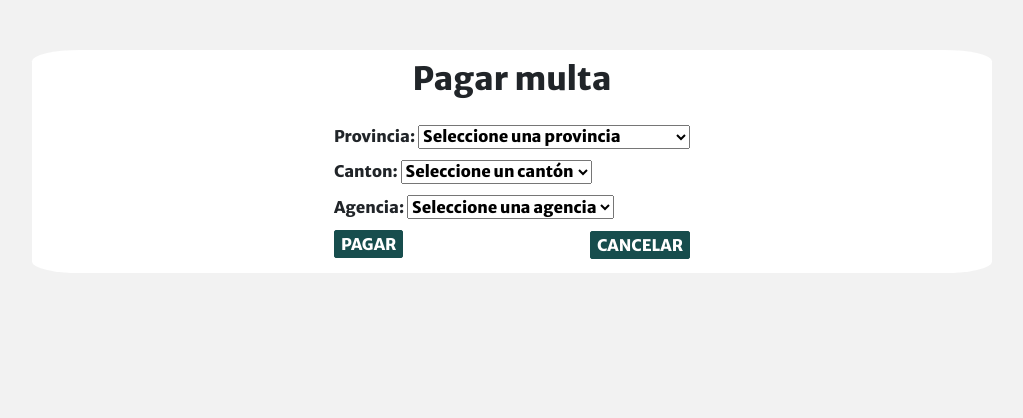
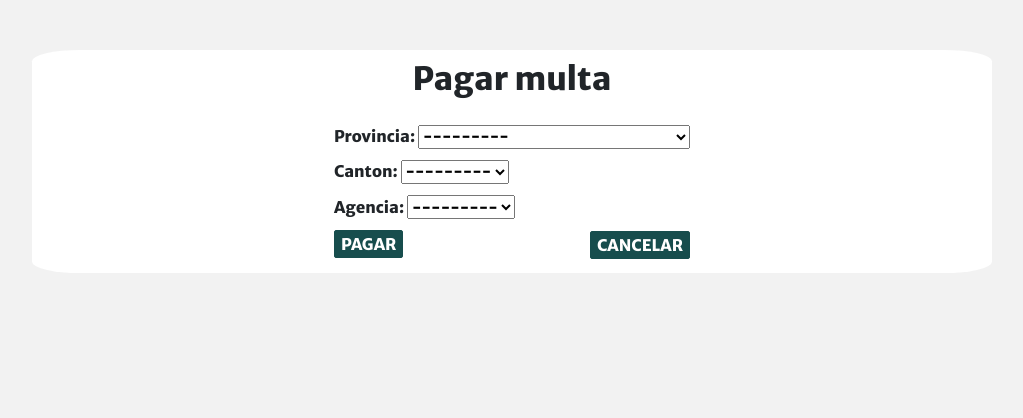
Before and after one commit to andresngm2010/requisitoPrevioVehicular, a Django app: page /pagar_multa in a window 1280 px wide. Shown: the part 91-509 px from the top of the page, without its empty margins (128-1151 px from the left). Run offline with Django 4.2, Linux system fonts and the light colour scheme; data comes from the database, SQL or seed files in the repository; both versions use the stored data as it was after the commit; some libraries are stand-ins or nearby versions.

Commit message:
Base poblada y cambios de formulario

```diff
--- a/appRequisitoPrevioVehicular/forms.py
+++ b/appRequisitoPrevioVehicular/forms.py
@@ -23,9 +23,9 @@ class MultaForm(forms.ModelForm):
 
 
 class UbicacionForm(forms.Form):
-    provincia = forms.ModelChoiceField(queryset=Provincia.objects.all(), empty_label="Seleccione una provincia")
-    canton = forms.ModelChoiceField(queryset=Canton.objects.none(), empty_label="Seleccione un cantón")
-    agencia = forms.ModelChoiceField(queryset=Agencia.objects.none(), empty_label="Seleccione una agencia")
+    provincia = forms.ModelChoiceField(queryset=Provincia.objects.all())
+    canton = forms.ModelChoiceField(queryset=Canton.objects.none())
+    agencia = forms.ModelChoiceField(queryset=Agencia.objects.none())
 
 
     class Media:
--- a/appRequisitoPrevioVehicular/static/js/carga_cantones.js
+++ b/appRequisitoPrevioVehicular/static/js/carga_cantones.js
@@ -5,12 +5,13 @@ document.addEventListener("DOMContentLoaded", function() {
 
     provinciaSelect.addEventListener('change', function() {
         const provinciaId = provinciaSelect.value;
+        cantonSelect.innerHTML = '';  // Limpiar opciones previas
+        agenciaSelect.innerHTML = ''; // Limpiar opciones previas
+
         if (provinciaId) {
             fetch(`/cargar-cantones/?provincia_id=${provinciaId}`)
                 .then(response => response.json())
                 .then(data => {
-                    cantonSelect.innerHTML = '<option value="">Seleccione un cantón</option>';
-                    agenciaSelect.innerHTML = '<option value="">Seleccione una agencia</option>';
                     data.forEach(canton => {
                         const option = document.createElement('option');
                         option.value = canton.id;
@@ -18,19 +19,17 @@ document.addEventListener("DOMContentLoaded", function() {
                         cantonSelect.appendChild(option);
                     });
                 });
-        } else {
-            cantonSelect.innerHTML = '<option value="">Seleccione un cantón</option>';
-            agenciaSelect.innerHTML = '<option value="">Seleccione una agencia</option>';
         }
     });
 
     cantonSelect.addEventListener('change', function() {
         const cantonId = cantonSelect.value;
+        agenciaSelect.innerHTML = '';  // Limpiar opciones previas
+
         if (cantonId) {
             fetch(`/cargar-agencias/?canton_id=${cantonId}`)
                 .then(response => response.json())
                 .then(data => {
-                    agenciaSelect.innerHTML = '<option value="">Seleccione una agencia</option>';
                     data.forEach(agencia => {
                         const option = document.createElement('option');
                         option.value = agencia.id;
@@ -38,8 +37,6 @@ document.addEventListener("DOMContentLoaded", function() {
                         agenciaSelect.appendChild(option);
                     });
                 });
-        } else {
-            agenciaSelect.innerHTML = '<option value="">Seleccione una agencia</option>';
         }
     });
 });
--- a/appRequisitoPrevioVehicular/templates/pagar_multa.html
+++ b/appRequisitoPrevioVehicular/templates/pagar_multa.html
@@ -13,7 +13,7 @@
                             <button class="botonInterno" type="submit">PAGAR</button>
                         </div>
                         <div class="botonDer">
-                            <a href="#"><button class="botonInterno" type="button">CANCELAR</button></a>
+                            <a href="/"><button class="botonInterno" type="button">CANCELAR</button></a>
                         </div>
                     </div>
                 </form>
```
Also changed, not shown: db.sqlite3.
